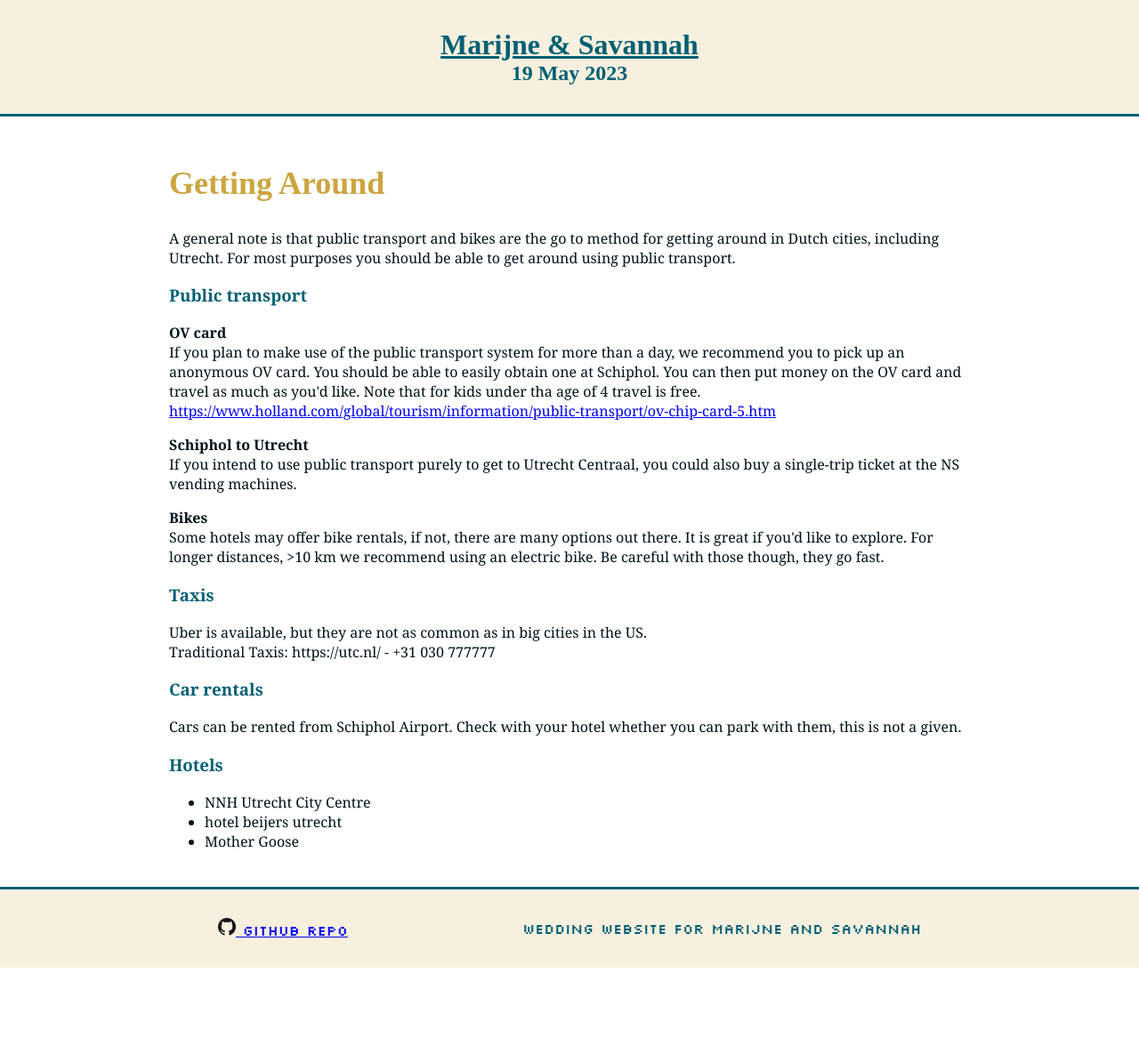
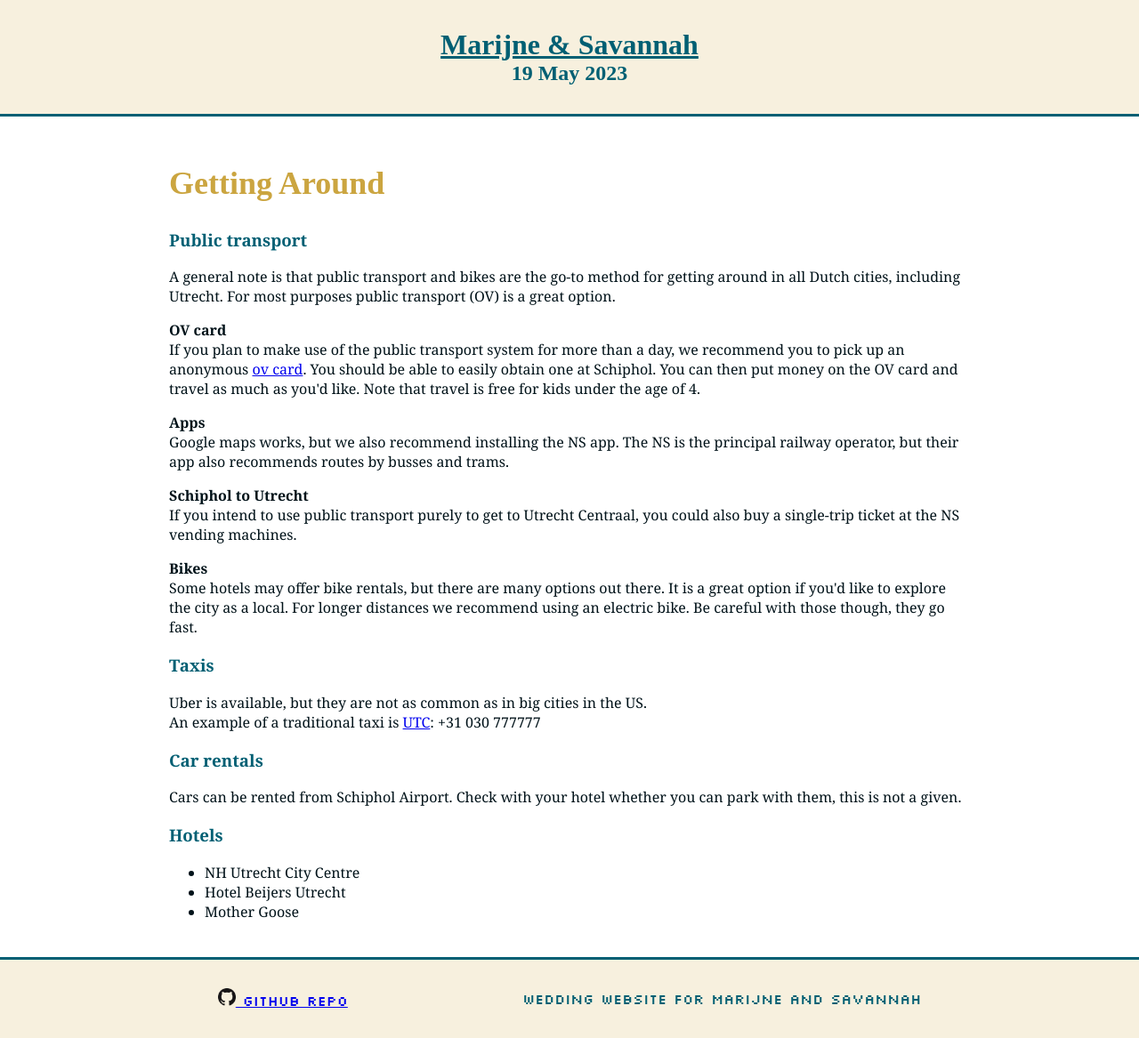
Before and after one commit to schijns-fischer-wedding/schijns-fischer-wedding.github.io, a Jekyll site: the page built from pages/getting_around.md, in a window 1280 px wide. Shown: the whole page at 89% size. Built offline with Jekyll 4.4.1, drawn with Linux system fonts in a browser that asks for light colours; some web fonts are replaced; before the commit the page ends 1088 px from its top, so only the background shows below that.

Commit message:
minor changes to text

```diff
--- a/pages/getting_around.md
+++ b/pages/getting_around.md
@@ -5,23 +5,32 @@ title: Wedding Getting Around
 
 <div class='class_01'>
 <h2>Getting Around</h2>
+
+<h3>Public transport</h3>
+
 <p>
-  A general note is that public transport and bikes are the go to method for getting around in Dutch cities, including Utrecht.
-  For most purposes you should be able to get around using public transport.
+  A general note is that public transport and bikes are the go-to method for
+  getting around in all Dutch cities, including Utrecht.
+  For most purposes public transport (OV) is a great option.
 </p>
 
-<h3>Public transport</h3>
 <p>
   <strong>OV card</strong>
   <br>
   If you plan to make use of the public transport system for more than a day, we
-  recommend you to pick up an anonymous OV card. You should be able to easily
+  recommend you to pick up an anonymous
+  <a href="https://www.holland.com/global/tourism/information/public-transport/ov-chip-card-5.htm">ov card</a>.
+  You should be able to easily
   obtain one at Schiphol. You can then put money on the OV card and travel as
-  much as you'd like. Note that for kids under tha age of 4 travel is free.
+  much as you'd like. Note that travel is free for kids under the age of 4.
+</p>
+
+<p>
+  <strong>Apps</strong>
   <br>
-  <a href='https://www.holland.com/global/tourism/information/public-transport/ov-chip-card-5.htm'>
-    https://www.holland.com/global/tourism/information/public-transport/ov-chip-card-5.htm
-  </a>
+  Google maps works, but we also recommend installing the NS app.
+  The NS is the principal railway operator, but their app also recommends
+  routes by busses and trams.
 </p>
 
 <p>
@@ -34,16 +43,17 @@ title: Wedding Getting Around
 <p>
   <strong>Bikes</strong>
   <br>
-  Some hotels may offer bike rentals, if not, there are many options out there.
-  It is great if you'd like to explore. For longer distances, >10 km we
-  recommend using an electric bike. Be careful with those though, they go fast.
+  Some hotels may offer bike rentals, but there are many options out there.
+  It is a great option if you'd like to explore the city as a local. For
+  longer distances we recommend using an electric bike. Be careful with those
+  though, they go fast.
 </p>
 
 <h3>Taxis</h3>
 <p>
   Uber is available, but they are not as common as in big cities in the US.
   <br>
-  Traditional Taxis: https://utc.nl/ - +31 030 777777
+  An example of a traditional taxi is <a href="https://utc.nl/">UTC</a>: +31 030 777777
 </p>
 
 <h3>Car rentals</h3>
@@ -55,8 +65,8 @@ park with them, this is not a given.
 <h3>Hotels</h3>
 
 <ul>
-  <li>NNH Utrecht City Centre </li>
-  <li>hotel beijers utrecht </li>
+  <li>NH Utrecht City Centre </li>
+  <li>Hotel Beijers Utrecht </li>
   <li>Mother Goose</li>
 </ul>
 
```
